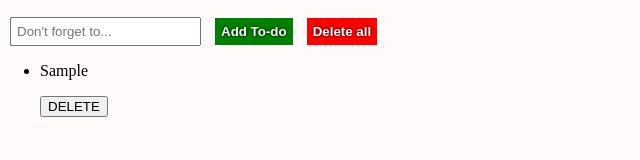
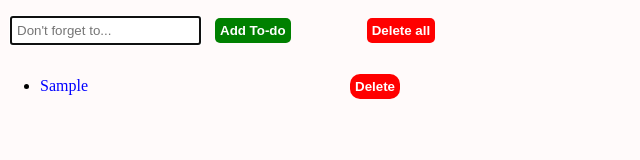
Before and after one commit to joar1/To-do-List, a plain HTML site: page index.html in a window 1280 px wide. Both pictures are taken after typing "Sample" into the empty fields and a click on the button "Add To-do". Shown: the whole page, without its empty margins (0-640 px from the left). Drawn offline with Linux system fonts and the light colour scheme.

Commit message:
list fix

```diff
--- a/index.js
+++ b/index.js
@@ -20,9 +20,10 @@ toDoInput.addEventListener('keydown', (e) =>{
 //The add-to-do button which adds to the list and clears the input.
 addToDoBtn.addEventListener('click', () =>{
    if(toDoInput.value.match(/^ *$/))return
-   console.log("Adding ", toDoInput.value.toUpperCase(), " to the list", currentTime)
+   console.log("Adding ", toDoInput.value.toUpperCase(), " to the list")
    addToDo()
    toDoInput.value = ""
+   toDoInput.focus()
 })
 
 
@@ -41,8 +42,9 @@ function addToDo(){
    const toDoText = document.createElement('p')
    const deleteBtn = document.createElement('button')
    toDoText.textContent = toDoInput.value
-   deleteBtn.textContent = "DELETE"
+   deleteBtn.textContent = "Delete"
    deleteBtn.addEventListener('click', () => toDo.remove())
+   deleteBtn.classList.add('deleteBtn', 'p')
    toDoList.append(toDo)
    toDo.append(toDoText, deleteBtn)
 }
--- a/style.css
+++ b/style.css
@@ -11,31 +11,49 @@ input:hover{
    transform:scale(1.05);
 }
 #toDoBtn{
-   padding:6px 6px;
+   padding:5px 5px;
+   border-radius:5px;
    border:none;
    background:green;
    color:white;
-   text-shadow: 0px 0px 3px black;
    font-weight:bolder;
    cursor:pointer;
 }
-
 #toDoBtn:hover{
    transform:scale(1.09);
 }
 
 #deleteAllBtn{
-   margin-left:10px;
-   padding:6px 6px;
+   margin-left:72px;
+   padding:5px 5px;
+   border-radius:5px;
    margin-top:10px;
    font-weight:bold;
    background:red;
    color:white;
-   text-shadow: 0px 0px 3px black;
    border:none;
    cursor:pointer;
 }
-
 #deleteAllBtn:hover{
    transform:scale(1.09);
 }
+p{
+   color:blue;
+   display:inline-block;
+   width:300px;
+   margin-right:10px;
+   margin-bottom:5px;
+}
+
+.deleteBtn{
+   padding:5px 5px;
+   border-radius:10px;
+   font-weight:bold;
+   background:red;
+   color:white;
+   border:none;
+   cursor:pointer;
+}
+.deleteBtn:hover{
+   transform:scale(1.09);
+}
```
